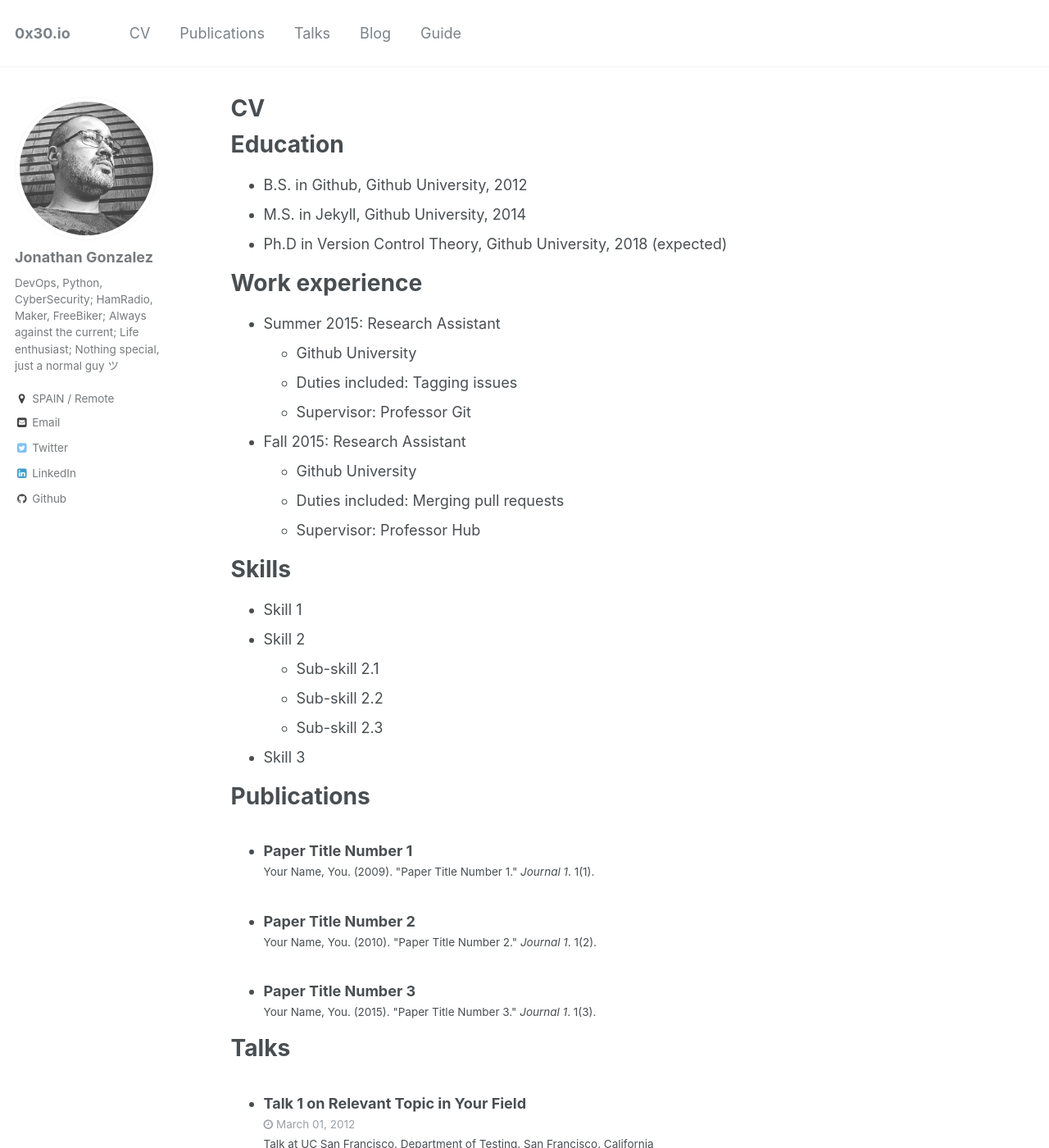
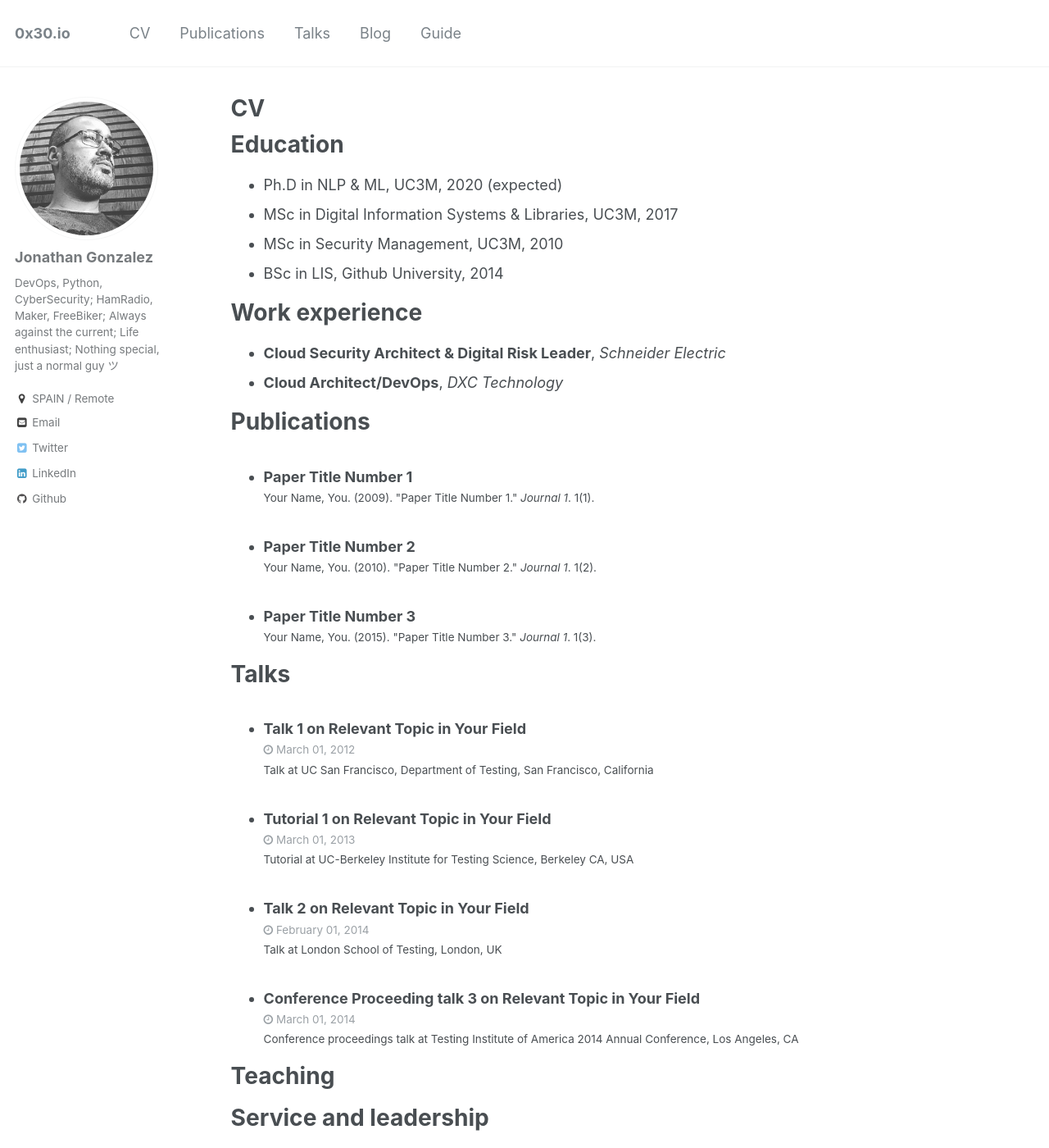
Before and after one commit to ea1het/0x30.io, a Jekyll site: the page built from _pages/cv.md, in a window 1280 px wide and 1400 px high. Shown: the whole window at 82% size. Built offline with Jekyll 4.4.1, drawn with Linux system fonts in a browser that asks for light colours.

Commit message:
site update

```diff
--- a/_pages/cv.md
+++ b/_pages/cv.md
@@ -5,36 +5,23 @@ permalink: /cv/
 author_profile: true
 redirect_from:
   - /resume
+  - /resume.html
 ---
 
 {% include base_path %}
 
 Education
 ======
-* B.S. in Github, Github University, 2012
-* M.S. in Jekyll, Github University, 2014
-* Ph.D in Version Control Theory, Github University, 2018 (expected)
+* Ph.D in NLP & ML, UC3M, 2020 (expected)
+* MSc in Digital Information Systems & Libraries, UC3M, 2017
+* MSc in Security Management, UC3M, 2010
+* BSc in LIS, Github University, 2014
+
 
 Work experience
 ======
-* Summer 2015: Research Assistant
-  * Github University
-  * Duties included: Tagging issues
-  * Supervisor: Professor Git
-
-* Fall 2015: Research Assistant
-  * Github University
-  * Duties included: Merging pull requests
-  * Supervisor: Professor Hub
-
-Skills
-======
-* Skill 1
-* Skill 2
-  * Sub-skill 2.1
-  * Sub-skill 2.2
-  * Sub-skill 2.3
-* Skill 3
+* **Cloud Security Architect & Digital Risk Leader**, *Schneider Electric*
+* **Cloud Architect/DevOps**, *DXC Technology*
 
 Publications
 ======
```
Also changed, not shown: _pages/about.md (+1 -1 lines).
